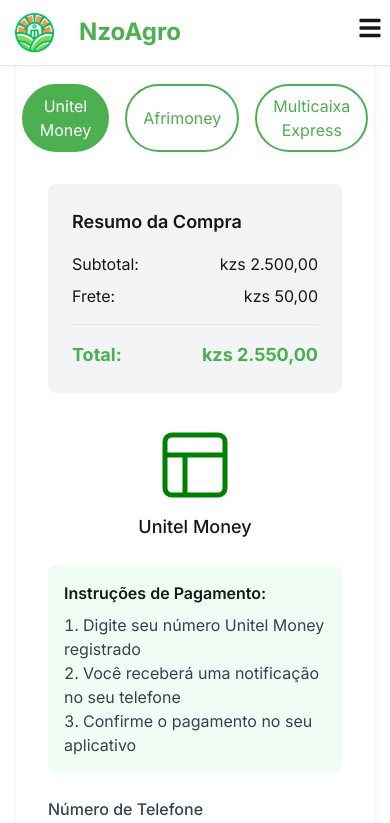
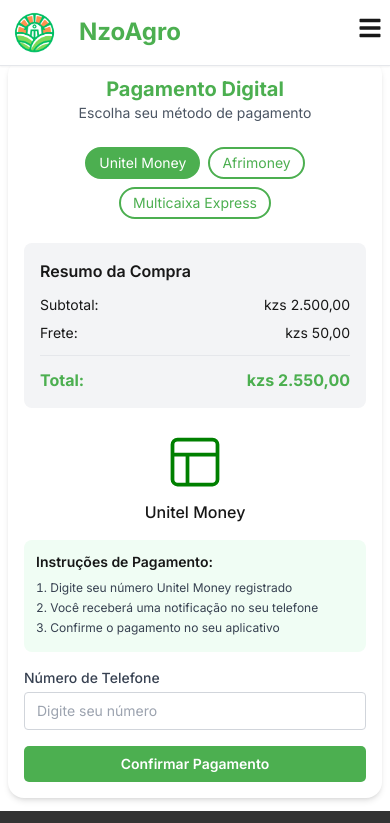
Before and after one commit to Marieth23-cmd/NzoAgrofinal, a Next.js app: page /telapaga in a window 390 px wide. Shown: the top 823 px of the page. Built offline with nearby package versions, Linux system fonts and the light colour scheme; no server answers.

Commit message:
o ultimo da madrugada

```diff
--- a/src/app/Promoverproduto/page.tsx
+++ b/src/app/Promoverproduto/page.tsx
@@ -20,7 +20,7 @@ const PromoPage = () => {
         <title>Promover Produto</title>
       </Head>
       <Navbar />
-      <main className="bg-white min-h-screen py-10 px-4">
+      <main className="bg-white min-h-screen py-10 px-4 mb-20 mt-[30%] lg:mt-[15%]">
         <div className="max-w-screen-lg mx-auto">
           <div className="text-center mb-12">
             <img src="/promotion_icon.png" alt="Promoção" className="w-12 h-12 mx-auto mb-4" />
--- a/src/app/Services/cart.tsx
+++ b/src/app/Services/cart.tsx
@@ -98,15 +98,16 @@ export const atualizarQuantidadeProduto = async (
         throw axiosError.response?.data || { mensagem: "Erro desconhecido ao atualizar a quantidade do produto" };
     }
 };
-
+// Função para calcular o preço do produto (service)
 export const calcularPrecoProduto = async (
   produtoId: string,
-  quantidadeCliente: number
+  quantidadeCliente: number,
+  pesoTotal?: number // Parâmetro opcional para o peso total
 ) => {
   try {
     const response = await axios.post(
       `${API_URL}/carrinho/calcular-preco`,
-      { produtoId, quantidadeCliente },
+      { produtoId, quantidadeCliente, pesoTotal }, // Incluímos o pesoTotal na requisição
       {
         withCredentials: true,
         headers: { "Content-Type": "application/json" },
@@ -124,6 +125,7 @@ export const calcularPrecoProduto = async (
     };
   }
 };
+
 export const finalizarCompra = async () => {
   try {
     const response = await axios.post(
--- a/src/app/carrinho/page.tsx
+++ b/src/app/carrinho/page.tsx
@@ -121,7 +121,6 @@ export default function Carrinho() {
     setTotalFinal(0);
     setCalculoRealizado(false);
   };
-
 // Função para atualizar o cálculo de preço total usando a API
 const atualizarCalculoPrecoTotal = async (produtosAtuais: Produto[]) => {
   try {
@@ -129,23 +128,47 @@ export default function Carrinho() {
     let freteCalculado = 0;
     let comissaoCalculada = 0;
     let totalCalculado = 0;
+    let pesoTotalCalculado = 0;
 
-      // Só fazemos o cálculo se tiver produtos
+    // Primeiro calculamos o peso total dos produtos
     if (produtosAtuais && produtosAtuais.length > 0) {
-        // Para cada produto no carrinho, calculamos e somamos os valores
-        for (const produto of produtosAtuais) {
-          const produtoId = produto.id_produtos || produto.id;
-          // Fix 1: Converting number to string for the first error
+      pesoTotalCalculado = produtosAtuais.reduce((total: number, produto: Produto) => {
+        const peso = produto.peso_kg ? parseFloat(produto.peso_kg.toString()) : 0;
+        const quantidade = produto.quantidade || 0;
+        return total + (peso * quantidade);
+      }, 0);
+
+      console.log("Peso total para cálculo:", pesoTotalCalculado);
+
+      // Se o peso total for menor que 10kg, não há frete e comissão conforme sua lógica de negócio
+      if (pesoTotalCalculado < 10) {
+        setFreteTotal(0);
+        setComissaoTotal(0);
+        // O total final neste caso é apenas o subtotal
+        setTotalFinal(subtotal);
+        setCalculoRealizado(true);
+        return;
+      }
+
+      // Chamamos a API apenas uma vez com o primeiro produto e o peso total
+      // para obter os valores de frete e comissão
+      if (produtosAtuais.length > 0) {
+        const produtoReferencia = produtosAtuais[0];
+        const produtoId = produtoReferencia.id_produtos || produtoReferencia.id;
+
+        // Usamos o peso total para calcular o frete e comissão
         const resultado = await calcularPrecoProduto(
           String(produtoId),
-            produto.quantidade
+          1, // Quantidade fixa para cálculo
+          pesoTotalCalculado // Passamos o peso total como parâmetro adicional
         );
 
-          // Somamos os valores retornados pela API
-          freteCalculado += resultado.frete || 0;
-          comissaoCalculada += resultado.comissao || 0;
-          totalCalculado += resultado.totalFinal || 0;
-        }
+        // Obtemos os valores de frete e comissão da API
+        freteCalculado = resultado.frete || 0;
+        comissaoCalculada = resultado.comissao || 0;
+
+        // O total final é a soma do subtotal (já calculado) + frete + comissão
+        totalCalculado = subtotal + freteCalculado + comissaoCalculada;
 
         console.log("Resultados do cálculo da API:");
         console.log("Frete calculado:", freteCalculado);
@@ -160,12 +183,14 @@ export default function Carrinho() {
       } else {
         resetarTotais();
       }
+    } else {
+      resetarTotais();
+    }
   } catch (error) {
     console.log("Erro ao calcular preço total:", error);
     // Caso haja erro, mantemos os valores atuais
   }
 };
-
   useEffect(() => {
     carregarProdutos();
   }, []);
--- a/src/app/telapaga/page.tsx
+++ b/src/app/telapaga/page.tsx
@@ -2,6 +2,7 @@
 import { useState, FormEvent } from 'react'
 import Footer from '../Components/Footer'
 import Navbar from '../Components/Navbar'
+import { useRouter } from 'next/navigation'
 
 type MetodoPagamento = 'unitel' | 'afrimoney' | 'multicaixa'
 
@@ -47,33 +48,34 @@ const metodos: Record<MetodoPagamento, MetodoInfo> = {
 
 export default function PagamentoPage() {
   const [metodo, setMetodo] = useState<MetodoPagamento>('unitel')
+  const router = useRouter()
 
   const handleSubmit = (e: FormEvent<HTMLFormElement>) => {
     e.preventDefault()
     alert('Pagamento iniciado! Por favor, verifique seu telefone para confirmar a transação.')
-    window.location.href = '/confirmacao-pedido'
+    router.push('/confirmacao-pedido')
   }
 
   const metodoAtual = metodos[metodo]
 
   return (
-    <main>
-      <Navbar/>
-    <div className="mb-20 mt-[15%]">
-    <div className=" min-h-screen flex items-center justify-center bg-white p-4">
-      <div className="max-w-[800px] w-full bg-white rounded-2xl shadow-md p-8">
-        <div className="text-center mb-8">
-          <h1 className="text-2xl font-bold text-marieth">Pagamento Digital</h1>
-          <p className="text-gray-600">Escolha seu método de pagamento</p>
+    <main className="flex flex-col min-h-screen">
+      <Navbar />
+      <div className="flex-grow mb-6 mt-[30%] md:mt-[20%] lg:mt-[15%]">
+        <div className="min-h-screen flex items-center justify-center bg-white p-2 sm:p-4">
+          <div className="w-full max-w-[800px] bg-white rounded-2xl shadow-md p-4 sm:p-6 md:p-8">
+            <div className="text-center mb-6">
+              <h1 className="text-xl sm:text-2xl font-bold text-marieth">Pagamento Digital</h1>
+              <p className="text-sm sm:text-base text-gray-600">Escolha seu método de pagamento</p>
             </div>
 
-        <div className="flex justify-center gap-4 mb-8">
+            <div className="flex flex-wrap justify-center gap-2 sm:gap-4 mb-6">
               {Object.keys(metodos).map((key) => {
                 const metodoKey = key as MetodoPagamento
                 return (
                   <button
                     key={key}
-                className={`px-4 py-2 rounded-full border-2 ${
+                    className={`px-3 py-1 sm:px-4 sm:py-2 text-sm sm:text-base rounded-full border-2 ${
                       metodo === metodoKey ? 'bg-marieth text-white border-marieth' : 'border-marieth text-marieth'
                     } transition`}
                     onClick={() => setMetodo(metodoKey)}
@@ -84,63 +86,63 @@ export default function PagamentoPage() {
               })}
             </div>
 
-        <div className="bg-gray-100 rounded-lg p-6 mb-8">
-          <h3 className="text-lg font-semibold mb-4">Resumo da Compra</h3>
+            <div className="bg-gray-100 rounded-lg p-4 sm:p-6 mb-6">
+              <h3 className="text-base sm:text-lg font-semibold mb-3">Resumo da Compra</h3>
               <div className="flex justify-between mb-2">
-            <span>Subtotal:</span>
-            <span>kzs 2.500,00</span>
+                <span className="text-sm sm:text-base">Subtotal:</span>
+                <span className="text-sm sm:text-base">kzs 2.500,00</span>
               </div>
               <div className="flex justify-between mb-2">
-            <span>Frete:</span>
-            <span>kzs 50,00</span>
+                <span className="text-sm sm:text-base">Frete:</span>
+                <span className="text-sm sm:text-base">kzs 50,00</span>
               </div>
-          <div className="flex justify-between border-t pt-4 mt-4 text-marieth font-bold text-lg">
+              <div className="flex justify-between border-t pt-3 mt-3 text-marieth font-bold text-base sm:text-lg">
                 <span>Total:</span>
                 <span>kzs 2.550,00</span>
               </div>
             </div>
 
-        <div className=" flex flex-col text-center mb-6 justify-center items-center ">
-          <svg width="80" height="80" viewBox="0 0 24 24" fill="none" stroke="green" strokeWidth="1.5">
+            <div className="flex flex-col text-center mb-4 sm:mb-6 justify-center items-center">
+              <svg width="60" height="60" viewBox="0 0 24 24" fill="none" stroke="green" strokeWidth="1.5" className="sm:w-20 sm:h-20">
                 <rect x="3" y="3" width="18" height="18" rx="2" />
                 <path d="M3 9h18" />
                 <path d="M9 21V9" />
               </svg>
-          <h3 className="mt-2 text-lg font-medium">{metodoAtual.nome}</h3>
+              <h3 className="mt-2 text-base sm:text-lg font-medium">{metodoAtual.nome}</h3>
             </div>
 
-        <div className="bg-green-50 p-4 rounded-lg mb-6">
-          <h4 className="font-semibold mb-2">Instruções de Pagamento:</h4>
-          <ol className="list-decimal list-inside text-gray-700">
+            <div className="bg-green-50 p-3 sm:p-4 rounded-lg mb-4 sm:mb-6">
+              <h4 className="font-semibold mb-2 text-sm sm:text-base">Instruções de Pagamento:</h4>
+              <ol className="list-decimal list-inside text-gray-700 text-xs sm:text-sm">
                 {metodoAtual.instrucoes.map((item: string, index: number) => (
-              <li key={index}>{item}</li>
+                  <li key={index} className="mb-1">{item}</li>
                 ))}
               </ol>
             </div>
 
             <form onSubmit={handleSubmit}>
               <div className="mb-4">
-            <label className="block font-medium text-gray-700 mb-1">{metodoAtual.label}</label>
+                <label className="block font-medium text-gray-700 mb-1 text-sm sm:text-base">{metodoAtual.label}</label>
                 <input
                   type="tel"
                   required
                   pattern="[0-9]{9}"
                   placeholder={metodoAtual.placeholder}
-              className="w-full border border-gray-300 rounded px-4 py-2"
+                  className="w-full border border-gray-300 rounded px-3 py-2 text-sm sm:text-base"
                 />
               </div>
               <button
+                onClick={() => router.push('/pagamentoConfirmado')}
                 type="submit"
-            className="w-full bg-marieth hover:bg-verdeaceso text-white py-3 rounded-[5px] font-semibold transition"
+                className="w-full bg-marieth hover:bg-verdeaceso text-white py-2 sm:py-3 rounded-[5px] font-semibold transition text-sm sm:text-base"
               >
                 Confirmar Pagamento
               </button>
             </form>
           </div>
         </div>
-
       </div>
-    <Footer/>
+      <Footer />
     </main>
   )
 }
```
Also changed, not shown: src/app/TodosProdutos/page.tsx (+30 -28 lines). Lines whose indentation alone changed are shown as unchanged.
